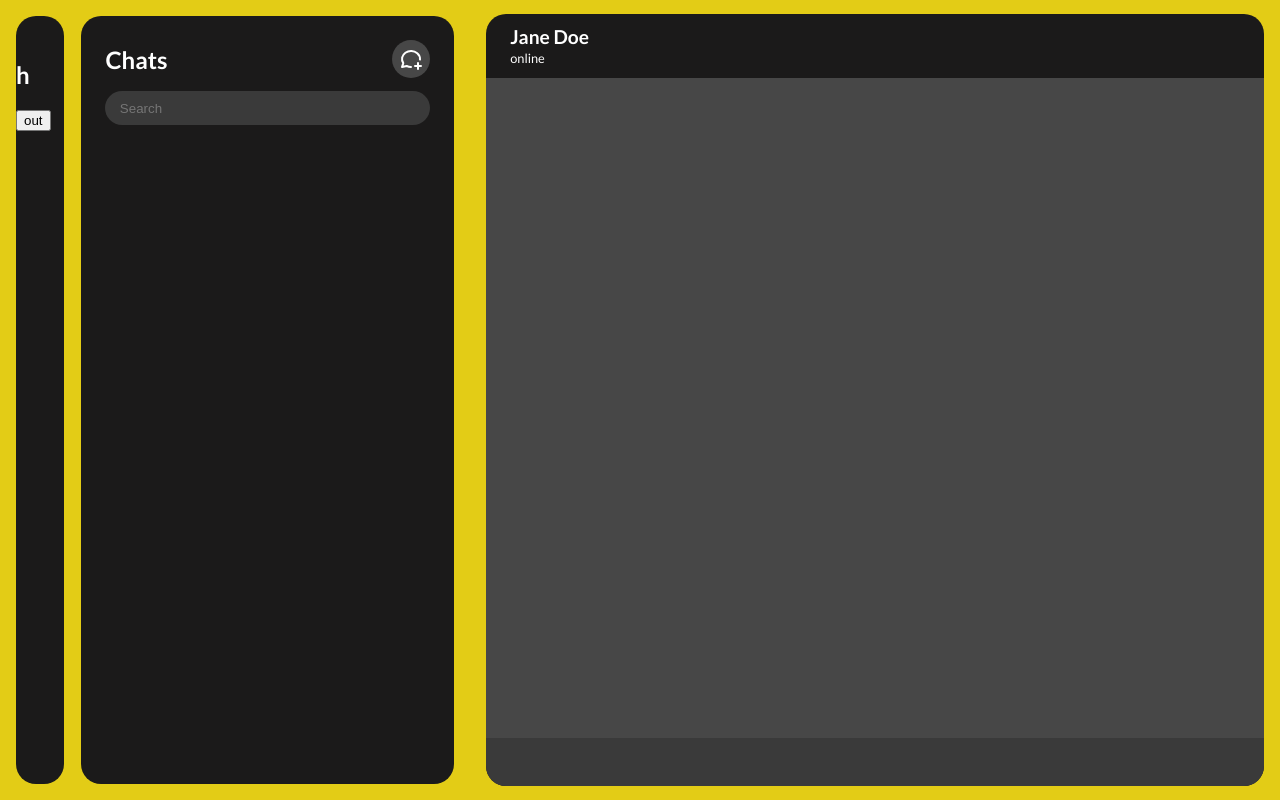
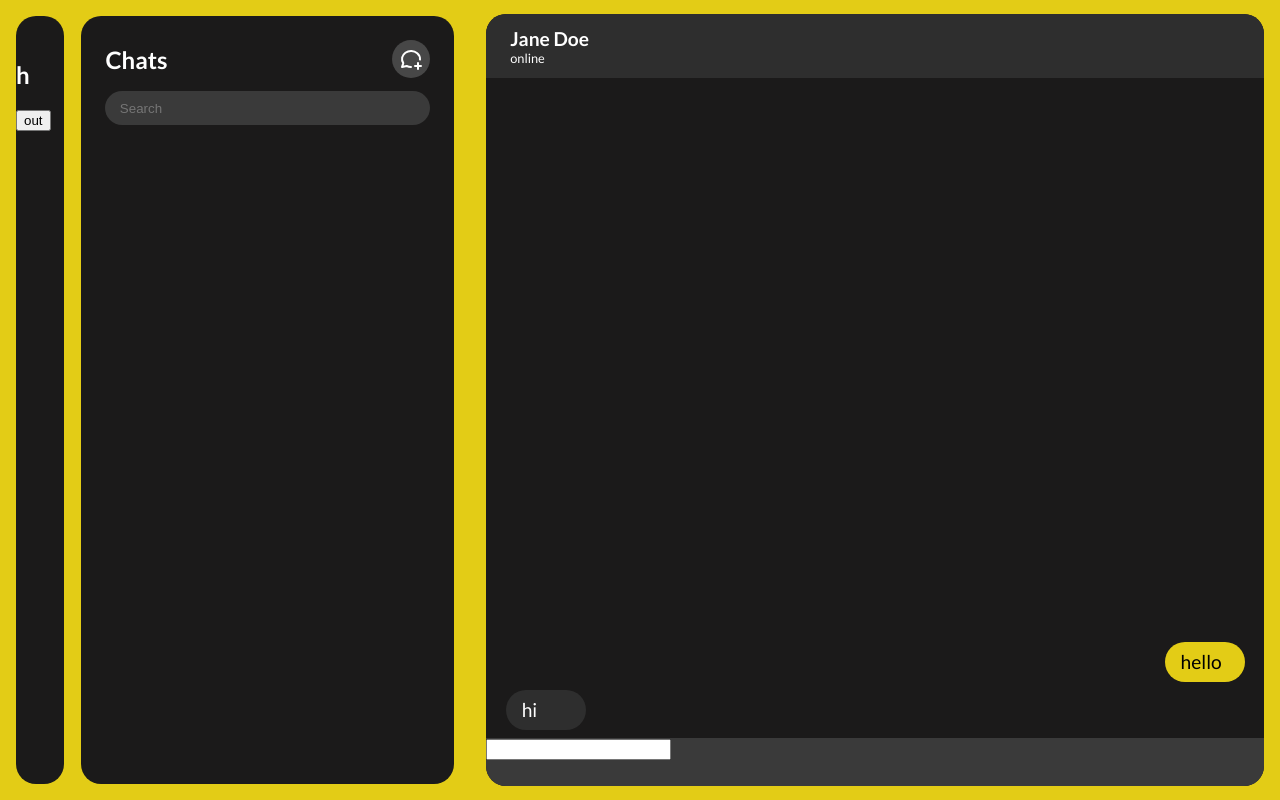
Before and after one commit to locwa/Hello, a PHP site: page /inbox.php in a window 1280 px wide. Run offline with PHP 8.4, Linux system fonts and the light colour scheme; the visitor is signed in with stand-in values (Sample User, id 1); data that the repository does not hold is empty.

Commit message:
initial styling on message roll

```diff
--- a/src/public/css/style.css
+++ b/src/public/css/style.css
@@ -11,11 +11,11 @@
 /* Font Sizes */
 .xs{
     font-size: 0.8rem;
-    margin: 0 0 0.1rem 0;
+    margin: 0;
 }
 .sm{
     font-size: 1.2rem;
-    margin: 0 0 0.1rem 0;
+    margin: 0;
 }
 
 /* Homepage */
@@ -178,6 +178,9 @@
 }
 .message-header{
     display: flex;
+    background-color: #2e2e2e;
+    border-top-left-radius: 20px;
+    border-top-right-radius: 20px;
     padding: 0.5rem 1.5rem;
 }
 .recepient-details{
@@ -186,8 +189,35 @@
     justify-content: center;
 }
 .message-roll{
-    background-color: #474747;
     flex-grow: 10;
+    display: flex;
+    flex-direction: column-reverse;
+    align-items: center;
+}
+.chat{
+    width: 95%;
+    height: 3rem;
+}
+.received{
+    display: flex;
+    justify-content: flex-start;
+}
+.sent{
+    display: flex;
+    justify-content: flex-end;
+}
+.bubble-received, .bubble-sent{
+    height: 1.5rem;
+    width: 3rem;
+    border-radius: 20px;
+    padding: 0.5rem 1rem;
+}
+.bubble-received{
+    background-color: #2e2e2e;
+}
+.bubble-sent{
+    background-color: #e3cc16;
+    color: #000000;
 }
 .message-input{
     background-color: #3a3a3a;
--- a/src/public/inbox.php
+++ b/src/public/inbox.php
@@ -62,9 +62,20 @@
                 <p class="xs">online</p>
             </div>
         </div>
-        <div class="message-roll"></div>
+        <div class="message-roll">
+            <div class="chat received">
+                <div class="bubble-received">
+                    <p class="sm">hi</p>
+                </div>
+            </div>
+            <div class="chat sent">
+                <div class="bubble-sent">
+                    <p class="sm">hello</p>
+                </div>
+            </div>
+        </div>
         <div class="message-input">
-
+            <input type="text" name="message">
         </div>
     </div>
 </body>
```
